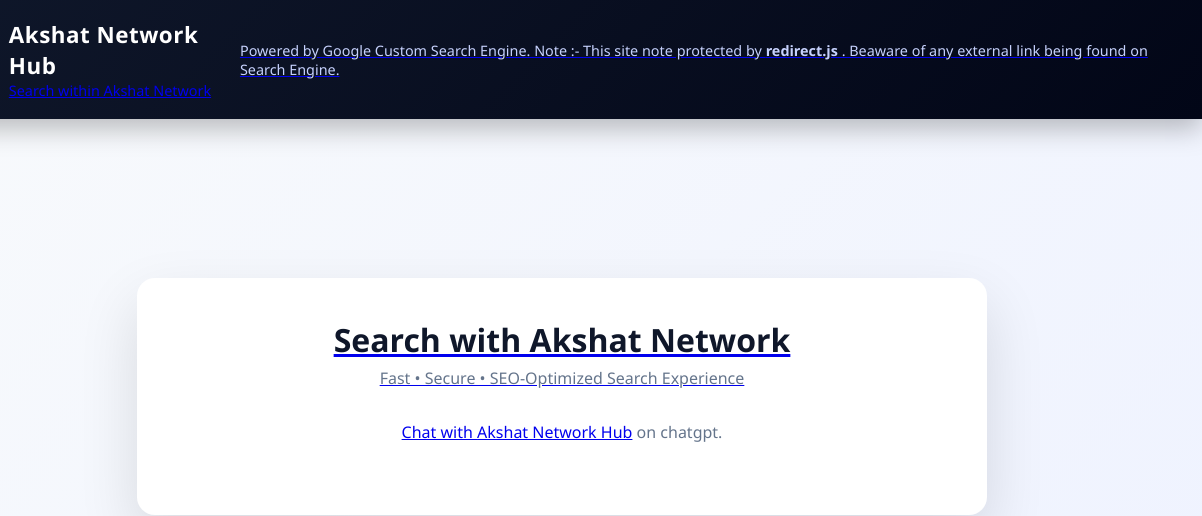
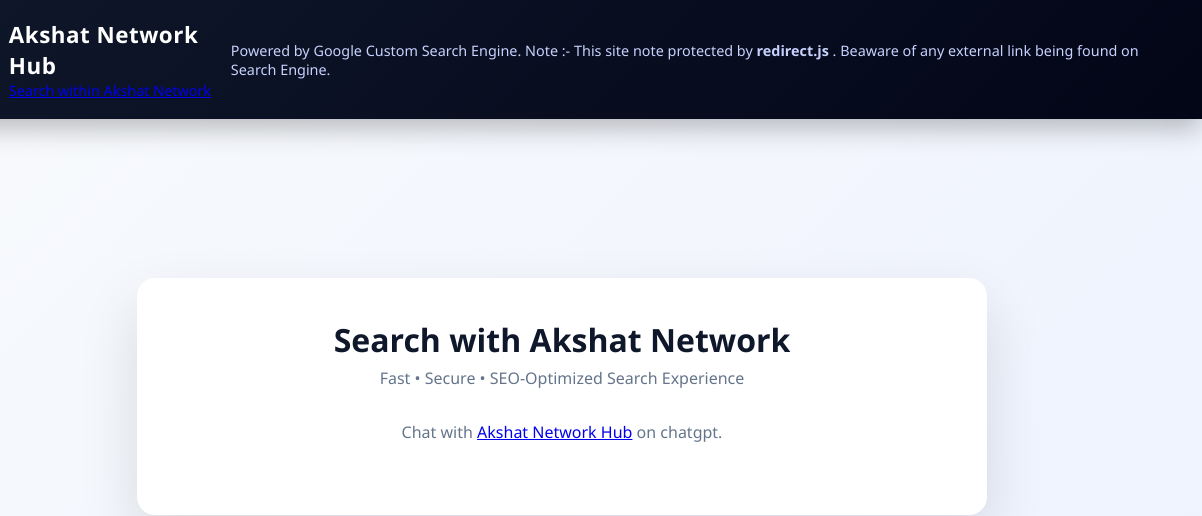
Before and after one commit to Akshat-881236/SearchEngine, a plain HTML site: page index.htm in a window 1280 px wide. Shown: the top 516 px of the page, 78-1280 px from the left. Drawn offline with Linux system fonts and the light colour scheme.

Commit message:
Update anchor closing tag

```diff
--- a/index.htm
+++ b/index.htm
@@ -268,7 +268,7 @@
             <img src="https://akshat-881236.github.io/TrackerJS/Assets/AKNH/icon-192.png" alt="Akshat Network Hub Logo">
             <div>
                 <h1>Akshat Network Hub</h1>
-                <div class="tagline"><a href="/SearchEngine/SearchEngineOfficial.htm" target="_blank">Search within Akshat Network</div>
+                <div class="tagline"><a href="/SearchEngine/SearchEngineOfficial.htm" target="_blank">Search within Akshat Network</a></div>
             </div>
         </div>
         <div class="tagline">Powered by Google Custom Search Engine. Note :- <span>This site note protected by <code><b>redirect.js</b></code> . Beaware of any external link being found on Search Engine.</span></div>
```
